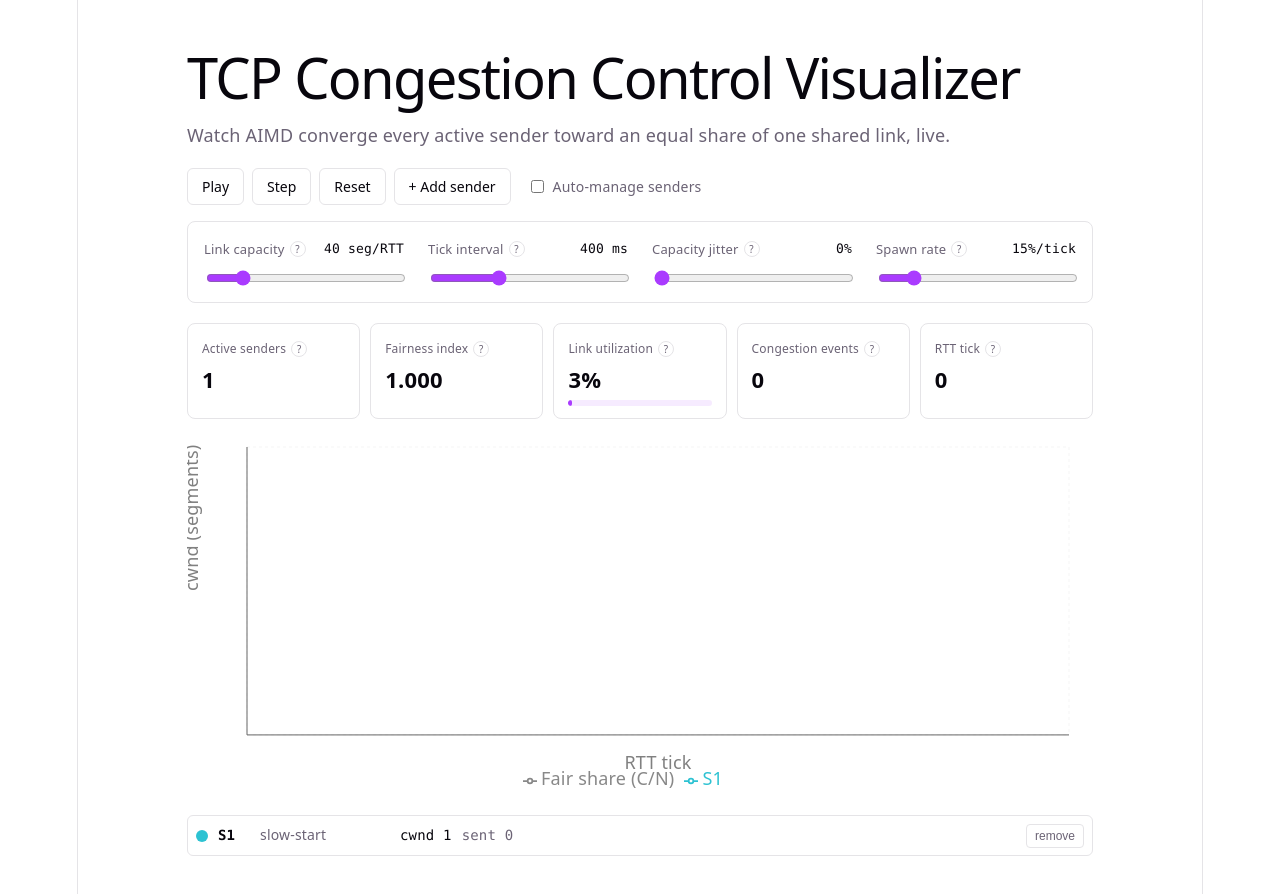
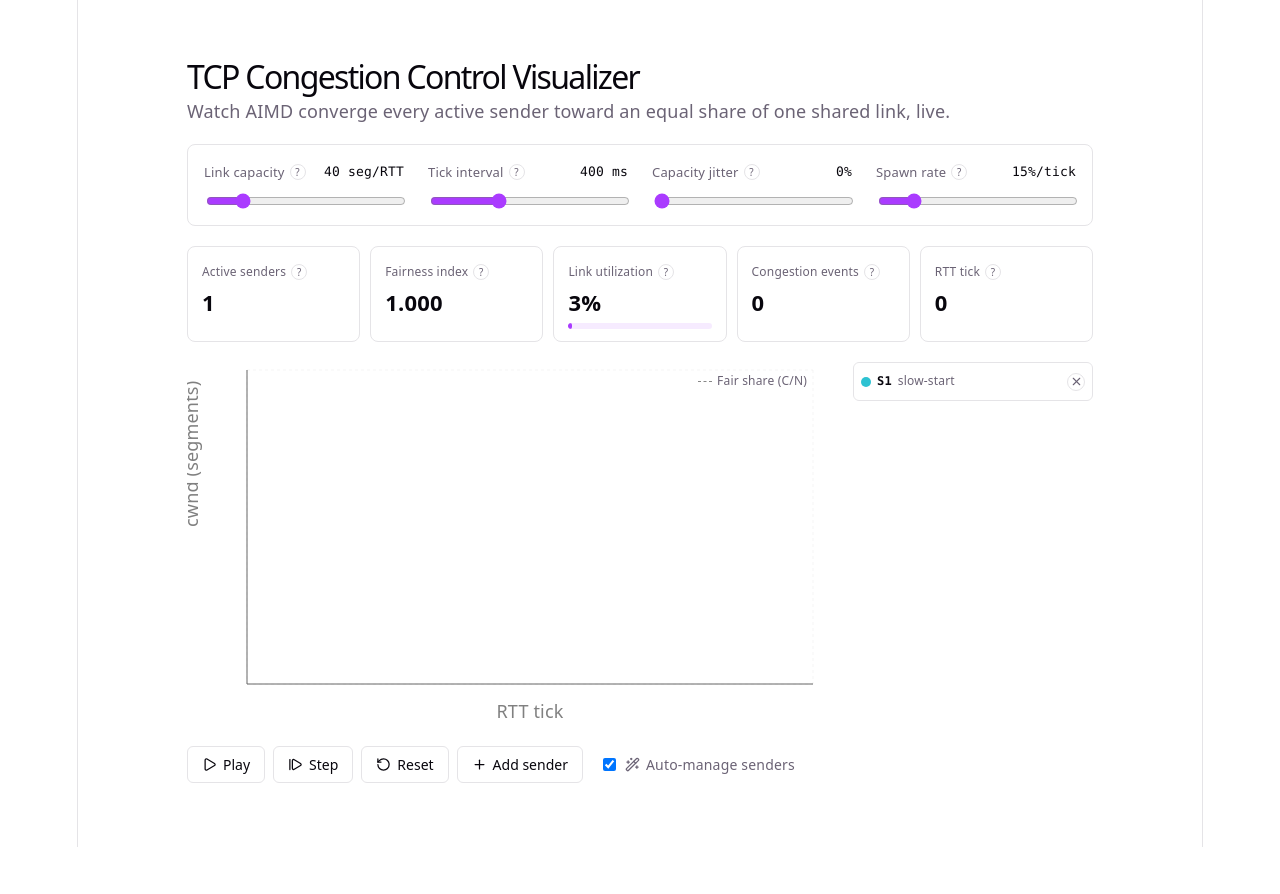
Before and after one commit to mankesh016/tcp-congestion-visualizer, a React (Vite) app: page / in a window 1280 px wide. Shown: the top 894 px of the page. After the commit the page ends 847 px from the top, so only its background shows below. Built offline with nearby package versions, Linux system fonts and the light colour scheme.

Commit message:
feat: add lucide-react icons to Controls and SenderLegend components; enhance styles and layout for better UI/UX

```diff
--- a/package.json
+++ b/package.json
@@ -11,6 +11,7 @@
     "test": "vitest run"
   },
   "dependencies": {
+    "lucide-react": "^1.31.0",
     "react": "^19.2.8",
     "react-dom": "^19.2.8",
     "recharts": "^3.10.1"
--- a/src/App.css
+++ b/src/App.css
@@ -5,19 +5,29 @@
   text-align: left;
 }
 
+.title {
+  font-size: 32px;
+  margin-bottom: 8px;
+}
+
 .subtitle {
   color: var(--text);
+  font-size: 18px;
   margin-bottom: 20px;
 }
 
 .controls {
   display: flex;
   flex-wrap: wrap;
+  align-items: center;
   gap: 8px;
-  margin-bottom: 16px;
+  margin-top: 24px;
 }
 
 .controls button {
+  display: inline-flex;
+  align-items: center;
+  gap: 6px;
   font-family: var(--sans);
   font-size: 14px;
   padding: 8px 14px;
@@ -45,6 +55,58 @@
   color: var(--text);
   margin-left: 8px;
   cursor: pointer;
+}
+
+.chart-container {
+  position: relative;
+}
+
+.chart-fair-share-label {
+  position: absolute;
+  top: 6px;
+  right: 30px;
+  display: inline-flex;
+  align-items: center;
+  gap: 5px;
+  font-size: 12px;
+  color: var(--text);
+  pointer-events: none;
+}
+
+.chart-fair-share-dash {
+  display: inline-block;
+  width: 14px;
+  border-top: 1.5px dashed #888;
+}
+
+.chart-row {
+  display: flex;
+  gap: 16px;
+  align-items: flex-start;
+  margin-bottom: 20px;
+}
+
+.chart-row-chart {
+  flex: 1 1 480px;
+  min-width: 0;
+}
+
+.chart-row-legend {
+  flex: 0 0 240px;
+  max-height: 360px;
+  overflow-y: auto;
+}
+
+@media (max-width: 720px) {
+  .chart-row {
+    flex-direction: column;
+  }
+
+  .chart-row-legend {
+    flex-basis: auto;
+    max-height: none;
+    width: 100%;
+  }
 }
 
 .tunables {
@@ -195,22 +257,27 @@
 
 .legend {
   list-style: none;
-  margin: 16px 0 0;
+  margin: 0;
   padding: 0;
   display: flex;
   flex-direction: column;
-  gap: 6px;
+  gap: 4px;
 }
 
 .legend-row {
   display: flex;
   align-items: center;
-  gap: 10px;
-  font-size: 14px;
-  padding: 6px 8px;
+  gap: 6px;
+  font-size: 12px;
+  padding: 5px 7px;
   border: 1px solid var(--border);
   border-radius: 6px;
   animation: legend-row-in 0.25s ease-out;
+  transition: opacity 0.3s ease;
+}
+
+.legend-row-departing {
+  opacity: 0.35;
 }
 
 @keyframes legend-row-in {
@@ -224,20 +291,30 @@
   }
 }
 
-.legend-row button {
+.legend-remove-btn {
+  display: inline-flex;
+  align-items: center;
+  justify-content: center;
   margin-left: auto;
-  font-size: 12px;
-  padding: 4px 8px;
-  border-radius: 4px;
+  width: 18px;
+  height: 18px;
+  padding: 0;
+  border-radius: 50%;
   border: 1px solid var(--border);
   background: var(--bg);
   color: var(--text);
   cursor: pointer;
+  flex-shrink: 0;
+}
+
+.legend-remove-btn:hover {
+  border-color: var(--accent-border);
+  color: var(--accent);
 }
 
 .swatch {
-  width: 12px;
-  height: 12px;
+  width: 10px;
+  height: 10px;
   border-radius: 50%;
   flex-shrink: 0;
 }
@@ -246,21 +323,15 @@
   font-family: var(--mono);
   font-weight: 600;
   color: var(--text-h);
-  min-width: 32px;
+  flex-shrink: 0;
 }
 
 .legend-state {
-  color: var(--text);
-  min-width: 130px;
-}
-
-.legend-cwnd {
-  font-family: var(--mono);
-  color: var(--text-h);
-}
-
-.legend-sent {
-  font-family: var(--mono);
+  flex: 1;
+  min-width: 0;
+  overflow: hidden;
+  text-overflow: ellipsis;
+  white-space: nowrap;
   color: var(--text);
 }
 
--- a/src/App.tsx
+++ b/src/App.tsx
@@ -23,22 +23,10 @@ function App() {
 
   return (
     <main className="app">
-      <h1>TCP Congestion Control Visualizer</h1>
+      <h1 className="title">TCP Congestion Control Visualizer</h1>
       <p className="subtitle">
         Watch AIMD converge every active sender toward an equal share of one shared link, live.
       </p>
-
-      <Controls
-        isRunning={sim.isRunning}
-        onPlay={sim.play}
-        onPause={sim.pause}
-        onStep={sim.step}
-        onReset={sim.reset}
-        onAddSender={sim.addSender}
-        canAddSender={sim.canAddSender}
-        autoMode={sim.autoMode}
-        onToggleAutoMode={sim.setAutoMode}
-      />
 
       <TunablesPanel
         capacity={sim.capacity}
@@ -59,16 +47,29 @@ function App() {
         tick={sim.tick}
       />
 
-      <CongestionChart
-        history={sim.history}
-        senderIds={sim.allSenderIds}
-        activeSenderIds={sim.network.senders.map((sender) => sender.id)}
-      />
+      <div className="chart-row">
+        <div className="chart-row-chart">
+          <CongestionChart
+            history={sim.history}
+            senderIds={sim.allSenderIds}
+            activeSenderIds={sim.network.senders.map((sender) => sender.id)}
+          />
+        </div>
+        <div className="chart-row-legend">
+          <SenderLegend senders={sim.network.senders} onRemove={sim.removeSender} />
+        </div>
+      </div>
 
-      <SenderLegend
-        senders={sim.network.senders}
-        cumulativeThroughput={sim.cumulativeThroughput}
-        onRemove={sim.removeSender}
+      <Controls
+        isRunning={sim.isRunning}
+        onPlay={sim.play}
+        onPause={sim.pause}
+        onStep={sim.step}
+        onReset={sim.reset}
+        onAddSender={sim.addSender}
+        canAddSender={sim.canAddSender}
+        autoMode={sim.autoMode}
+        onToggleAutoMode={sim.setAutoMode}
       />
     </main>
   );
--- a/src/components/CongestionChart.tsx
+++ b/src/components/CongestionChart.tsx
@@ -1,6 +1,5 @@
 import {
   CartesianGrid,
-  Legend,
   Line,
   LineChart,
   ResponsiveContainer,
@@ -37,6 +36,11 @@ export function CongestionChart({
   }));
 
   return (
+    <div className="chart-container">
+      <span className="chart-fair-share-label">
+        <span className="chart-fair-share-dash" />
+        Fair share (C/N)
+      </span>
       <ResponsiveContainer width="100%" height={360}>
         <LineChart data={data} margin={{ top: 8, right: 24, bottom: 8, left: 0 }}>
           <CartesianGrid strokeDasharray="3 3" opacity={0.2} />
@@ -46,7 +50,6 @@ export function CongestionChart({
             label={{ value: "cwnd (segments)", angle: -90, position: "insideLeft" }}
           />
           <Tooltip />
-        <Legend />
           <Line
             type="monotone"
             dataKey="fairShare"
@@ -72,5 +75,6 @@ export function CongestionChart({
           ))}
         </LineChart>
       </ResponsiveContainer>
+    </div>
   );
 }
--- a/src/components/Controls.tsx
+++ b/src/components/Controls.tsx
@@ -1,3 +1,5 @@
+import { Pause, Play, Plus, RotateCcw, StepForward, Wand2 } from "lucide-react";
+
 interface ControlsProps {
   isRunning: boolean;
   onPlay: () => void;
@@ -9,6 +11,8 @@ interface ControlsProps {
   autoMode: boolean;
   onToggleAutoMode: (next: boolean) => void;
 }
+
+const ICON_SIZE = 15;
 
 export function Controls({
   isRunning,
@@ -24,16 +28,20 @@ export function Controls({
   return (
     <div className="controls">
       <button type="button" onClick={isRunning ? onPause : onPlay}>
+        {isRunning ? <Pause size={ICON_SIZE} /> : <Play size={ICON_SIZE} />}
         {isRunning ? "Pause" : "Play"}
       </button>
       <button type="button" onClick={onStep} disabled={isRunning}>
+        <StepForward size={ICON_SIZE} />
         Step
       </button>
       <button type="button" onClick={onReset}>
+        <RotateCcw size={ICON_SIZE} />
         Reset
       </button>
       <button type="button" onClick={onAddSender} disabled={!canAddSender}>
-        + Add sender
+        <Plus size={ICON_SIZE} />
+        Add sender
       </button>
       <label className="auto-mode-toggle">
         <input
@@ -41,6 +49,7 @@ export function Controls({
           checked={autoMode}
           onChange={(e) => onToggleAutoMode(e.target.checked)}
         />
+        <Wand2 size={ICON_SIZE} />
         Auto-manage senders
       </label>
     </div>
--- a/src/components/SenderLegend.tsx
+++ b/src/components/SenderLegend.tsx
@@ -1,29 +1,44 @@
+import { X } from "lucide-react";
 import type { Sender } from "../sim/sender";
 import { colorForId } from "../lib/colors";
+import { useDepartingSenders } from "../hooks/useDepartingSenders";
 
 interface SenderLegendProps {
   senders: Sender[];
-  cumulativeThroughput: Record<string, number>;
   onRemove: (id: string) => void;
 }
 
-export function SenderLegend({ senders, cumulativeThroughput, onRemove }: SenderLegendProps) {
-  if (senders.length === 0) {
+export function SenderLegend({ senders, onRemove }: SenderLegendProps) {
+  const displayed = useDepartingSenders(senders);
+  // Newest sender first: senders are appended to the end of the live list
+  // as they join, so reversing puts the most recent arrival at the top.
+  const newestFirst = [...displayed].reverse();
+
+  if (newestFirst.length === 0) {
     return <p className="legend-empty">No active senders. Add one to start the simulation.</p>;
   }
 
   return (
     <ul className="legend">
-      {senders.map((sender) => (
-        <li key={sender.id} className="legend-row">
+      {newestFirst.map((sender) => (
+        <li
+          key={sender.id}
+          className={sender.isDeparting ? "legend-row legend-row-departing" : "legend-row"}
+        >
           <span className="swatch" style={{ background: colorForId(sender.id) }} />
           <span className="legend-id">{sender.id}</span>
-          <span className="legend-state">{sender.state}</span>
-          <span className="legend-cwnd">cwnd {sender.cwnd.toFixed(0)}</span>
-          <span className="legend-sent">sent {cumulativeThroughput[sender.id] ?? 0}</span>
-          <button type="button" onClick={() => onRemove(sender.id)}>
-            remove
-          </button>
+          <span className="legend-state">{sender.isDeparting ? "departed" : sender.state}</span>
+          {!sender.isDeparting && (
+            <button
+              type="button"
+              className="legend-remove-btn"
+              onClick={() => onRemove(sender.id)}
+              title="Remove"
+              aria-label="Remove"
+            >
+              <X size={13} />
+            </button>
+          )}
         </li>
       ))}
     </ul>
--- /dev/null
+++ b/src/hooks/useDepartingSenders.ts
@@ -0,0 +1,83 @@
+import { useEffect, useRef, useState } from "react";
+import type { Sender } from "../sim/sender";
+
+export interface DisplayedSender extends Sender {
+  isDeparting: boolean;
+}
+
+/**
+ * Wraps a live sender list so a removed sender doesn't just vanish from the
+ * UI: it's kept around (frozen at its last known cwnd/state) for `graceMs`
+ * with `isDeparting: true`, so the caller can render a fade-out, then drops
+ * out of the returned list on its own once the grace period elapses.
+ *
+ * Timeouts are tracked in a ref (not effect-cleanup-on-dependency-change)
+ * so an unrelated sender list update can't cancel another sender's
+ * already-scheduled removal — only unmounting the component does.
+ *
+ * Order is stable: each id keeps the slot it was first seen in (oldest
+ * first), whether it's currently active or fading out. Departing doesn't
+ * move a sender anywhere — it just stops being live in place.
+ */
+export function useDepartingSenders(senders: Sender[], graceMs = 2500): DisplayedSender[] {
+  const [departed, setDeparted] = useState<Record<string, Sender>>({});
+  const prevSendersRef = useRef<Sender[]>(senders);
+  const timeoutsRef = useRef<Map<string, ReturnType<typeof setTimeout>>>(new Map());
+  // Every id ever seen, in first-seen order. Guarded by `includes` so this
+  // is idempotent if the render body runs twice (React StrictMode).
+  const orderRef = useRef<string[]>([]);
+  for (const sender of senders) {
+    if (!orderRef.current.includes(sender.id)) {
+      orderRef.current.push(sender.id);
+    }
+  }
+
+  useEffect(() => {
+    const prevSenders = prevSendersRef.current;
+    prevSendersRef.current = senders;
+
+    const currentIds = new Set(senders.map((sender) => sender.id));
+    const justDeparted = prevSenders.filter((sender) => !currentIds.has(sender.id));
+    if (justDeparted.length === 0) return;
+
+    setDeparted((prev) => {
+      const next = { ...prev };
+      for (const sender of justDeparted) next[sender.id] = sender;
+      return next;
+    });
+
+    for (const sender of justDeparted) {
+      const id = sender.id;
+      const timeoutId = setTimeout(() => {
+        timeoutsRef.current.delete(id);
+        setDeparted((prev) => {
+          if (!(id in prev)) return prev;
+          const { [id]: _removed, ...rest } = prev;
+          return rest;
+        });
+      }, graceMs);
+      timeoutsRef.current.set(id, timeoutId);
+    }
+  }, [senders, graceMs]);
+
+  useEffect(() => {
+    const timeouts = timeoutsRef.current;
+    return () => {
+      for (const timeoutId of timeouts.values()) clearTimeout(timeoutId);
+    };
+  }, []);
+
+  const activeById = new Map(senders.map((sender) => [sender.id, sender]));
+
+  const result: DisplayedSender[] = [];
+  for (const id of orderRef.current) {
+    const active = activeById.get(id);
+    if (active) {
+      result.push({ ...active, isDeparting: false });
+    } else if (id in departed) {
+      result.push({ ...departed[id], isDeparting: true });
+    }
+    // else: fully expired past the grace period — omit.
+  }
+  return result;
+}
--- a/src/hooks/useSimulation.ts
+++ b/src/hooks/useSimulation.ts
@@ -30,7 +30,7 @@ export function useSimulation({
     () => createInitialState(capacity, initialSenders),
   );
   const [isRunning, setIsRunning] = useState(false);
-  const [autoMode, setAutoMode] = useState(false);
+  const [autoMode, setAutoMode] = useState(true);
   const [tickIntervalMs, setTickIntervalMs] = useState(initialTickIntervalMs);
   const [spawnProbability, setSpawnProbability] = useState(initialSpawnProbability);
   // Jitter models a bottleneck whose realized capacity fluctuates tick to
```
Also changed, not shown: 1 other file (tests, documents, lock files or other folders). Lines whose indentation alone changed are shown as unchanged.
